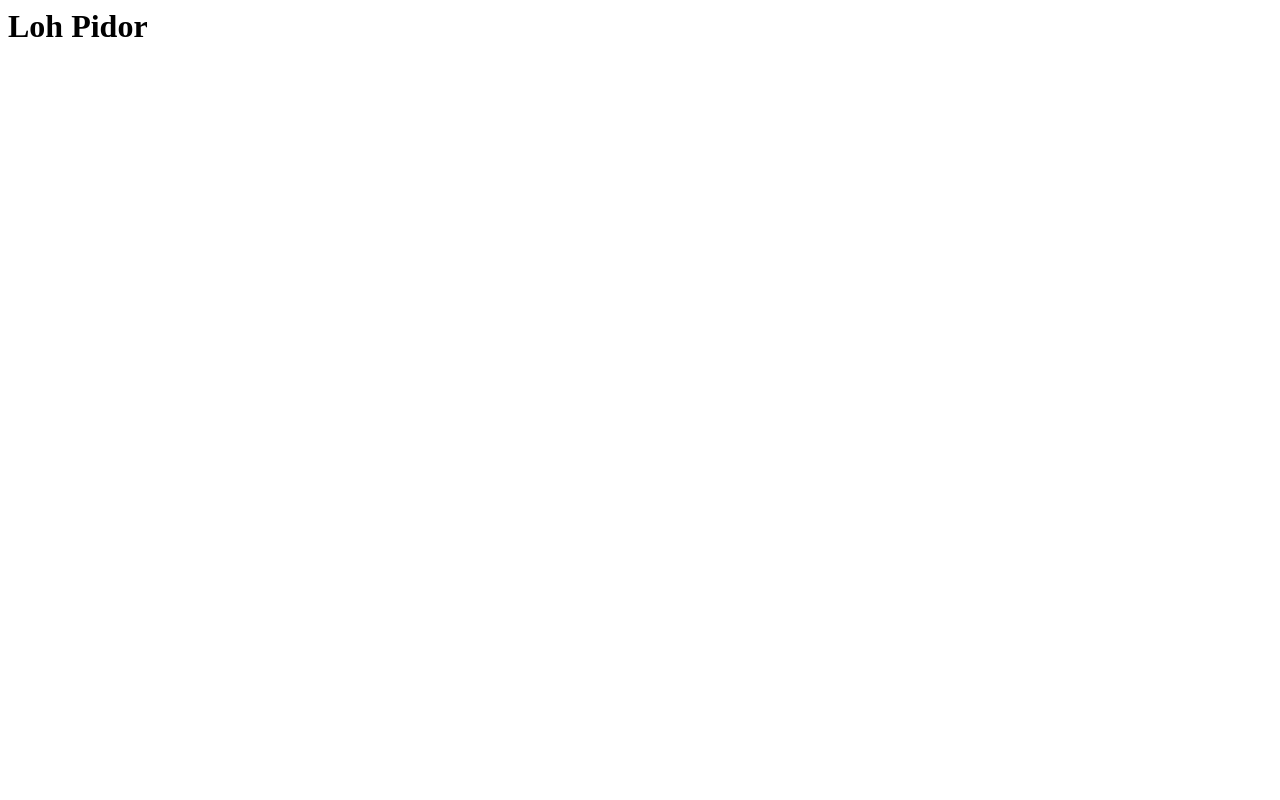
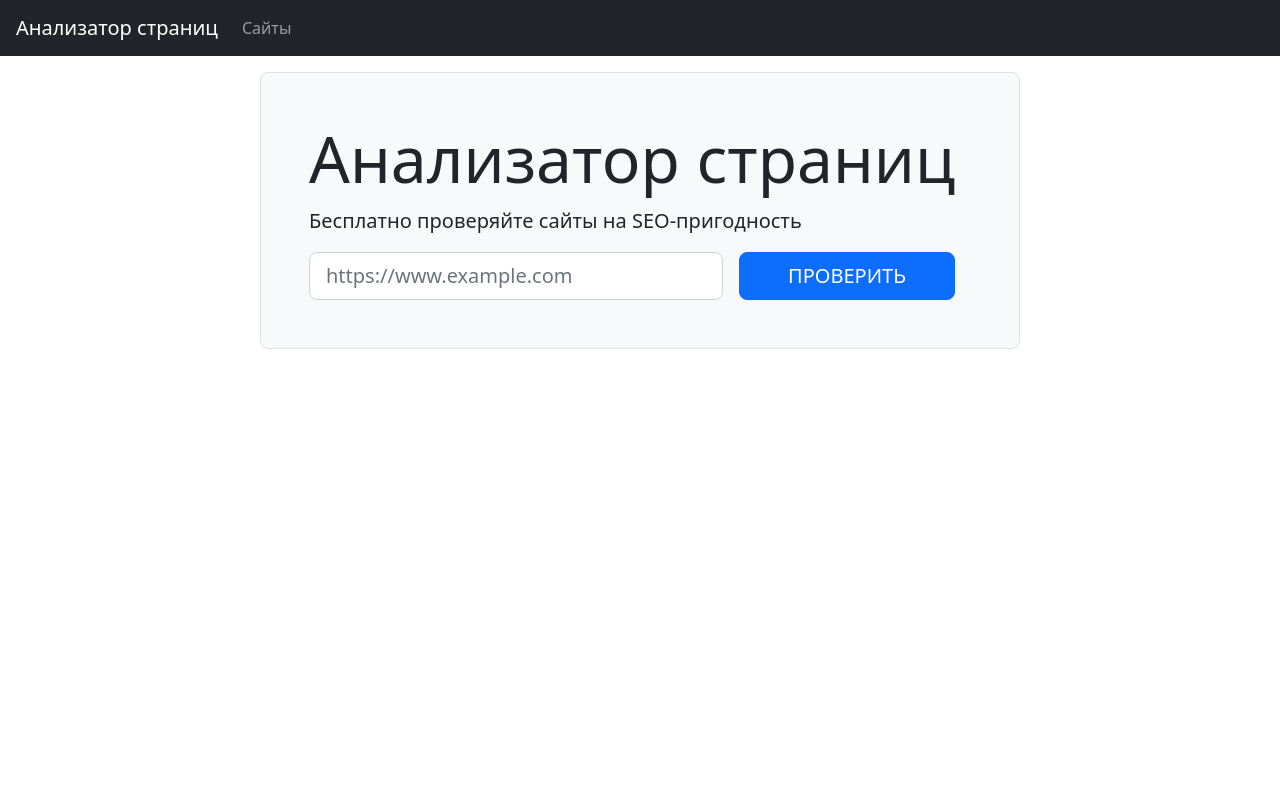
Before and after one commit to shashlfagai/python-project-83, a Flask app: page / in a window 1280 px wide. Before the commit the page is almost empty. Run offline with Flask 3, Linux system fonts and the light colour scheme.

Commit message:
page '/' was made

```diff
--- a/page_analyzer/app.py
+++ b/page_analyzer/app.py
@@ -1,11 +1,22 @@
 from flask import Flask, render_template
+
 
 app = Flask(__name__)
 
 
 @app.route('/')
-def say_hello():
+def page_analyzer():
     return render_template('index.html')
+
+
+@app.get('/urls')
+def analyzed_pages():
+    return "It's not ready"
+
+
+@app.post('/urls')
+def analyzing_page():
+    return "It's not ready"
 
 
 if __name__ == '__main__':
--- a/page_analyzer/templates/index.html
+++ b/page_analyzer/templates/index.html
@@ -1,6 +1,39 @@
+<!DOCTYPE html>
 <html lang="en">
     <head>
+        <meta charset="utf-8">
+        <meta name="viewport" content="width=device-width, initial-scale=1, shrink-to-fit=no">
+        <meta name="description" content="Third project for Hexlet.io">
+        <link href="https://cdn.jsdelivr.net/npm/bootstrap@5.2.0/dist/css/bootstrap.min.css" rel="stylesheet"
+        integrity="sha384-gH2yIJqKdNHPEq0n4Mqa/HGKIhSkIHeL5AyhkYV8i59U5AR6csBvApHHNl/vI1Bx" crossorigin="anonymous">
         <title>Анализатор страниц</title>
     </head>
-    <h1>Loh Pidor</h1>
+    <body class="min-vh-100 d-flex flex-column">
+        <header class="flex-shrink-0">
+            <nav class="navbar navbar-expand-md navbar-dark bg-dark px-3">
+                <a class="navbar-brand" href="/">Анализатор страниц</a>
+                <div id="navbarNav">
+                    <ul class="navbar-nav">
+                        <li class="nav-item"><a class="nav-link " href="/urls">Сайты</a></li>
+                    </ul>
+                </div>
+            </nav>
+    </header>
+    <main class="flex-grow-1">
+        <div class="container-lg mt-3">
+            <div class="row">
+                <div class="col-12 col-md-10 col-lg-8 mx-auto border rounded-3 bg-light p-5">
+                    <h1 class="display-3">Анализатор страниц</h1>
+                    <p class="lead">Бесплатно проверяйте сайты на SEO-пригодность</p>
+                    <form action="/urls " method="post" class="d-flex justify-content-center" required>
+                        <input type="text" name="url" placeholder="https://www.example.com"value=""  class="form-control form-control-lg">
+                        <input type="submit" class="btn btn-primary  btn-lg ms-3 px-5 text-uppercase mx-3" value="Проверить">
+                    </form>
+                </div>
+            </div>
+        </div>
+    </main>
+    <script src="https://cdn.jsdelivr.net/npm/bootstrap@5.1.3/dist/js/bootstrap.bundle.min.js"
+    integrity="sha384-ka7Sk0Gln4gmtz2MlQnikT1wXgYsOg+OMhuP+IlRH9sENBO0LRn5q+8nbTov4+1p" crossorigin="anonymous"></script>
+    </body>
 </html>
```
